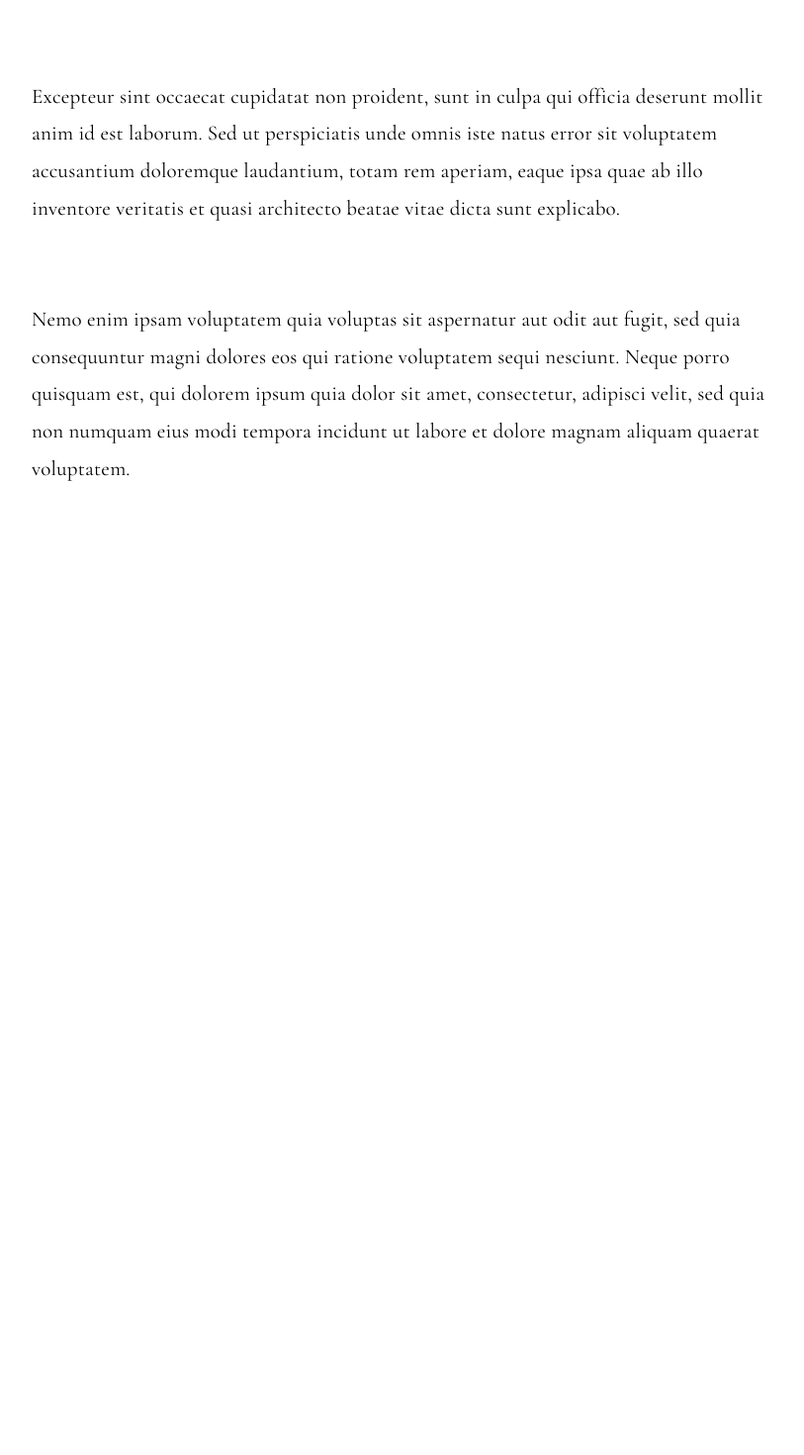
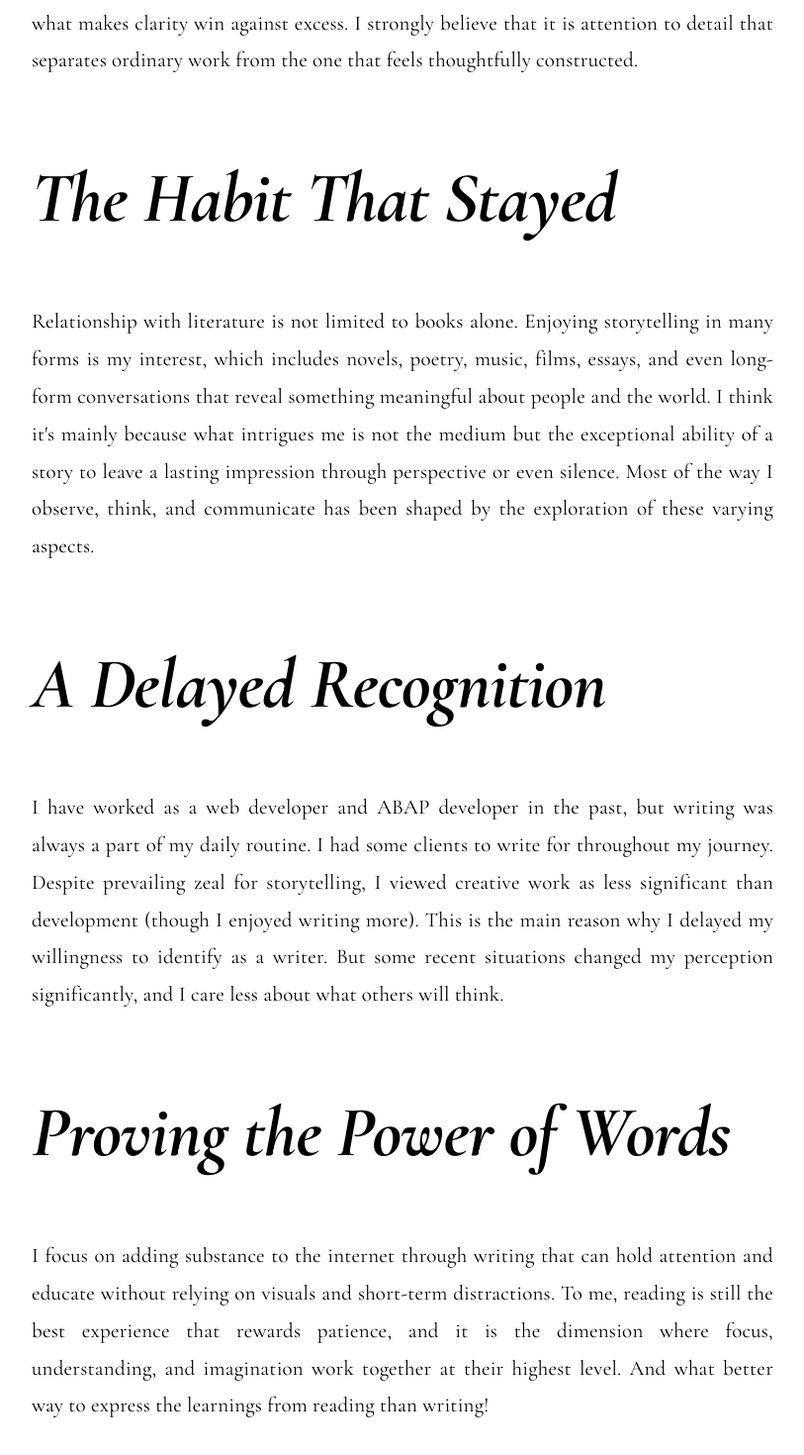
Before and after one commit to aditya-writes/aditya-writes.github.io, a Next.js app: page /about/persona in a window 1280 px wide. Shown: the part 508-1978 px from the top of the page at 99% size, without its empty margins (233-1046 px from the left). Before the commit the page ends 1110 px from the top, so only its background shows below. Built offline with nearby package versions, Linux system fonts and the light colour scheme.

Commit message:
Persona content

```diff
--- a/app/about/persona/page.js
+++ b/app/about/persona/page.js
@@ -49,62 +49,135 @@ export default function PersonaPage() {
       {/* TYPOGRAPHY & CONTENT CONTAINER */}
       <div style={{ maxWidth: '750px', margin: '0 auto', position: 'relative', zIndex: 20 }}>
 
-        {/* HIGH CONTRAST BOLD TITLE */}
+        {/* SECTION 1: TITLE */}
         <h1 style={{
           fontFamily: '"Cormorant Garamond", serif',
           fontStyle: 'italic',
           fontSize: 'clamp(2.5rem, 8vw, 4.5rem)',
-          fontWeight: '700', // Locked to bold jet-black
+          fontWeight: '700',
           color: '#000000',
           marginBottom: '45px',
           lineHeight: '1.1',
           letterSpacing: '-0.01em'
         }}>
-          My Persona
+          Beyond What Meets the Eye
         </h1>
 
-        {/* HIGH CONTRAST TEXT BLOCK STACK */}
-        <div style={{ display: 'flex', flexDirection: 'column', gap: '32px' }}>
-          <p style={{
-            fontFamily: '"Cormorant Garamond", serif', // Fixed font alignment
-            fontSize: '21px', // Scaled up slightly for gorgeous editorial body sizing
-            lineHeight: '1.8',
-            color: '#000000', // Deep stark black for maximum readability contrast
-            letterSpacing: '0.01em'
-          }}>
-            Lorem ipsum dolor sit amet, consectetur adipiscing elit. Sed do eiusmod
-            tempor incididunt ut labore et dolore magna aliqua. Ut enim ad minim veniam,
-            quis nostrud exercitation ullamco laboris nisi ut aliquip ex ea commodo consequat.
-            Duis aute irure dolor in reprehenderit in voluptate velit esse cillum dolore eu
-            fugiat nulla pariatur.
-          </p>
-
+        {/* SECTION 1: BODY TEXT */}
+        <div style={{ display: 'flex', flexDirection: 'column', gap: '32px', marginBottom: '60px' }}>
           <p style={{
             fontFamily: '"Cormorant Garamond", serif',
             fontSize: '21px',
             lineHeight: '1.8',
+            textAlign: 'justify', // Corrected text justification property
             color: '#000000',
             letterSpacing: '0.01em'
           }}>
-            Excepteur sint occaecat cupidatat non proident, sunt in culpa qui officia
-            deserunt mollit anim id est laborum. Sed ut perspiciatis unde omnis iste natus
-            error sit voluptatem accusantium doloremque laudantium, totam rem aperiam,
-            eaque ipsa quae ab illo inventore veritatis et quasi architecto beatae vitae
-            dicta sunt explicabo.
+            I see myself as a person who is drawn to details that usually don’t grab much attention.
+            Whether it be the pacing of a narrative, the tone hidden beneath conversation, or other
+            elements that shape the larger experience, I am always interested in what lies beneath
+            the surface. This instinct is used on a daily basis to find out why certain ideas resonate
+            and what makes clarity win against excess. I strongly believe that it is attention to detail
+            that separates ordinary work from the one that feels thoughtfully constructed.
           </p>
+        </div>
 
+        {/* SECTION 2: TITLE */}
+        <h1 style={{
+          fontFamily: '"Cormorant Garamond", serif',
+          fontStyle: 'italic',
+          fontSize: 'clamp(2.5rem, 8vw, 4.5rem)',
+          fontWeight: '700',
+          color: '#000000',
+          marginBottom: '45px',
+          lineHeight: '1.1',
+          letterSpacing: '-0.01em'
+        }}>
+          The Habit That Stayed
+        </h1>
+
+        {/* SECTION 2: BODY TEXT */}
+        <div style={{ display: 'flex', flexDirection: 'column', gap: '32px', marginBottom: '60px' }}>
           <p style={{
             fontFamily: '"Cormorant Garamond", serif',
             fontSize: '21px',
             lineHeight: '1.8',
+            textAlign: 'justify', // Corrected text justification property
             color: '#000000',
             letterSpacing: '0.01em'
           }}>
-            Nemo enim ipsam voluptatem quia voluptas sit aspernatur aut odit aut fugit,
-            sed quia consequuntur magni dolores eos qui ratione voluptatem sequi nesciunt.
-            Neque porro quisquam est, qui dolorem ipsum quia dolor sit amet, consectetur,
-            adipisci velit, sed quia non numquam eius modi tempora incidunt ut labore et
-            dolore magnam aliquam quaerat voluptatem.
+            Relationship with literature is not limited to books alone. Enjoying storytelling
+            in many forms is my interest, which includes novels, poetry, music, films, essays,
+            and even long-form conversations that reveal something meaningful about people and
+            the world. I think it's mainly because what intrigues me is not the medium but the
+            exceptional ability of a story to leave a lasting impression through perspective or
+            even silence. Most of the way I observe, think, and communicate has been shaped by
+            the exploration of these varying aspects.
+          </p>
+        </div>
+
+        {/* SECTION 3: TITLE */}
+        <h1 style={{
+          fontFamily: '"Cormorant Garamond", serif',
+          fontStyle: 'italic',
+          fontSize: 'clamp(2.5rem, 8vw, 4.5rem)',
+          fontWeight: '700',
+          color: '#000000',
+          marginBottom: '45px',
+          lineHeight: '1.1',
+          letterSpacing: '-0.01em'
+        }}>
+          A Delayed Recognition
+        </h1>
+
+        {/* SECTION 3: BODY TEXT */}
+        <div style={{ display: 'flex', flexDirection: 'column', gap: '32px', marginBottom: '60px' }}>
+          <p style={{
+            fontFamily: '"Cormorant Garamond", serif',
+            fontSize: '21px',
+            lineHeight: '1.8',
+            textAlign: 'justify', // Corrected text justification property
+            color: '#000000',
+            letterSpacing: '0.01em'
+          }}>
+            I have worked as a web developer and ABAP developer in the past, but writing
+            was always a part of my daily routine. I had some clients to write for throughout
+            my journey. Despite prevailing zeal for storytelling, I viewed creative work as less
+            significant than development (though I enjoyed writing more). This is the main reason
+             why I delayed my willingness to identify as a writer. But some recent situations
+             changed my perception significantly, and I care less about what others will think.
+          </p>
+        </div>
+
+        {/* SECTION 4: TITLE */}
+        <h1 style={{
+          fontFamily: '"Cormorant Garamond", serif',
+          fontStyle: 'italic',
+          fontSize: 'clamp(2.5rem, 8vw, 4.5rem)',
+          fontWeight: '700',
+          color: '#000000',
+          marginBottom: '45px',
+          lineHeight: '1.1',
+          letterSpacing: '-0.01em'
+        }}>
+          Proving the Power of Words
+        </h1>
+
+        {/* SECTION 4: BODY TEXT */}
+        <div style={{ display: 'flex', flexDirection: 'column', gap: '32px' }}>
+          <p style={{
+            fontFamily: '"Cormorant Garamond", serif',
+            fontSize: '21px',
+            lineHeight: '1.8',
+            textAlign: 'justify', // Corrected text justification property
+            color: '#000000',
+            letterSpacing: '0.01em'
+          }}>
+            I focus on adding substance to the internet through writing that can hold attention
+            and educate without relying on visuals and short-term distractions. To me, reading
+            is still the best experience that rewards patience, and it is the dimension where focus,
+            understanding, and imagination work together at their highest level. And what better way
+            to express the learnings from reading than writing!
           </p>
         </div>
 
```
